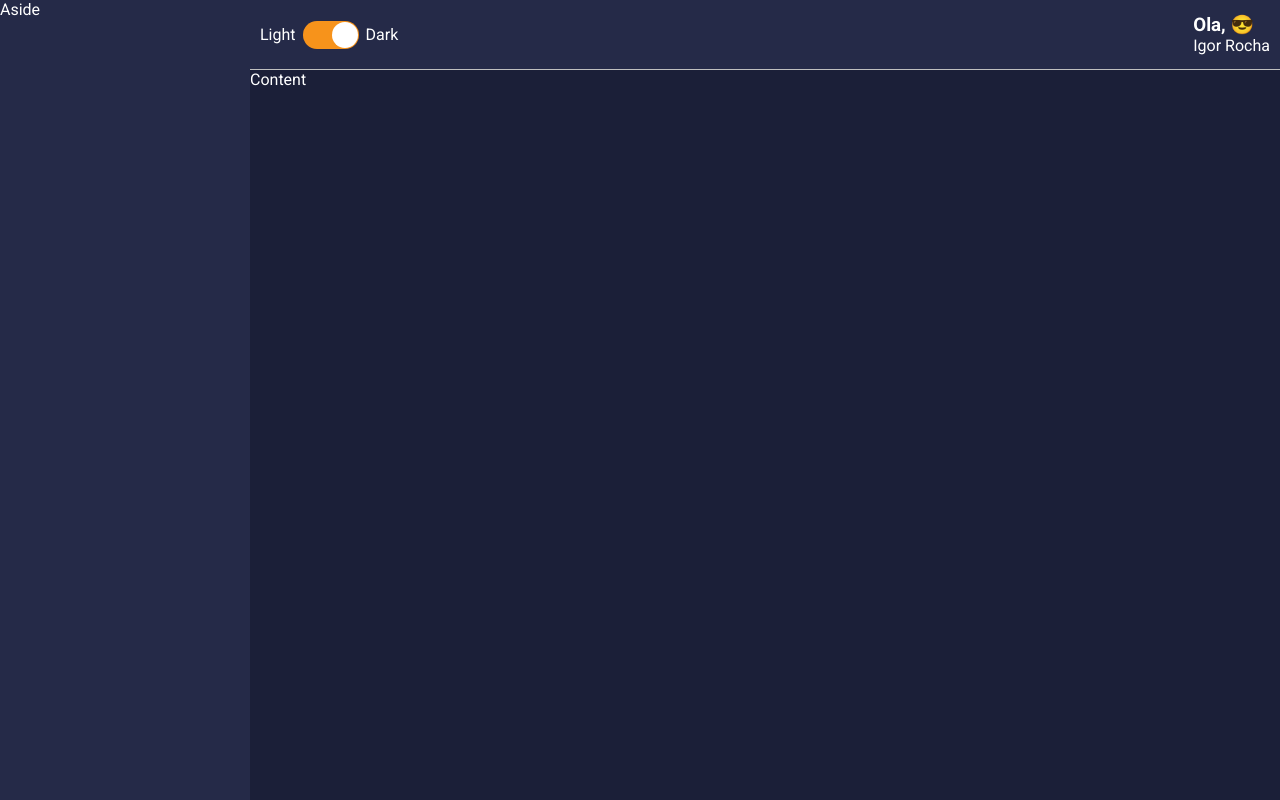
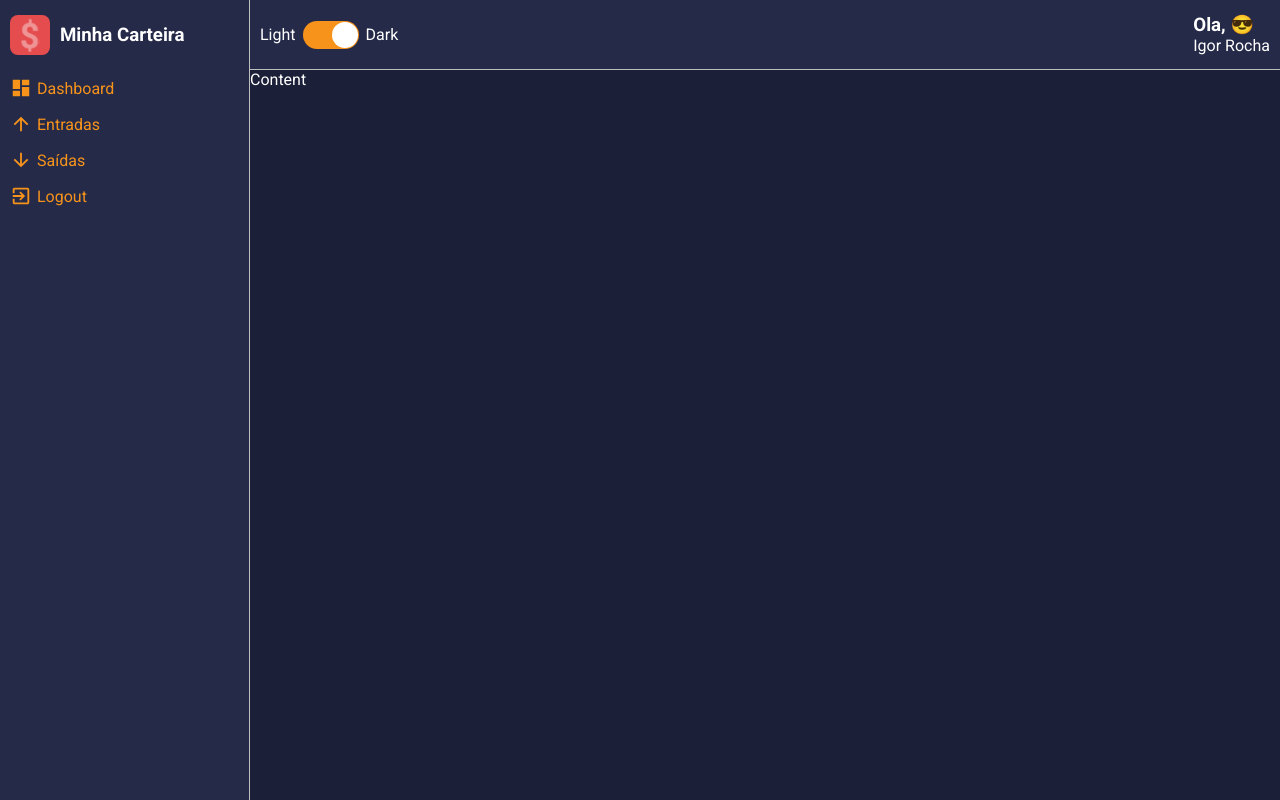
Before and after one commit to igortice/minha-carteira, a React (Create React App) app: page / in a window 1280 px wide. Built offline with nearby package versions, Linux system fonts and the light colour scheme; the HTML template or start-up script is replaced by a standard one.

Commit message:
aside layout init

```diff
--- a/package.json
+++ b/package.json
@@ -12,6 +12,7 @@
     "@types/react-dom": "^16.9.0",
     "react": "^16.13.1",
     "react-dom": "^16.13.1",
+    "react-icons": "^3.11.0",
     "react-scripts": "3.4.3",
     "react-switch": "^5.0.1",
     "styled-components": "^5.2.0",
--- a/src/components/Aside/index.tsx
+++ b/src/components/Aside/index.tsx
@@ -1,9 +1,52 @@
 import React from 'react';
+import {
+  MdArrowDownward,
+  MdArrowUpward,
+  MdDashboard,
+  MdExitToApp,
+} from 'react-icons/md';
 
-import { Container } from './styles';
+import srcLogoImg from '../../assets/logo.svg';
+import {
+  Container,
+  ContainerGrid,
+  Header,
+  LogoImg,
+  MenuContainer,
+  MenuItemLink,
+  Title,
+} from './styles';
 
 const Aside: React.FC = () => {
-  return <Container>Aside</Container>;
+  return (
+    <Container>
+      <ContainerGrid>
+        <Header>
+          <LogoImg src={srcLogoImg} alt={'Logo Imagem'} />
+          <Title>Minha Carteira</Title>
+        </Header>
+
+        <MenuContainer>
+          <MenuItemLink href={'#'}>
+            <MdDashboard />
+            Dashboard
+          </MenuItemLink>
+          <MenuItemLink href={'#'}>
+            <MdArrowUpward />
+            Entradas
+          </MenuItemLink>
+          <MenuItemLink href={'#'}>
+            <MdArrowDownward />
+            Saídas
+          </MenuItemLink>
+          <MenuItemLink href={'#'}>
+            <MdExitToApp />
+            Logout
+          </MenuItemLink>
+        </MenuContainer>
+      </ContainerGrid>
+    </Container>
+  );
 };
 
 export default Aside;
--- a/src/components/Aside/styles.ts
+++ b/src/components/Aside/styles.ts
@@ -2,6 +2,56 @@ import styled from 'styled-components';
 
 export const Container = styled.div`
   grid-area: AS;
+  background-color: ${(props) => props.theme.colors.secondary};
+  border-right: 1px solid ${(props) => props.theme.colors.gray};
+  padding: 0 10px;
+`;
+
+export const ContainerGrid = styled.div`
+  display: grid;
+  grid-template-rows: 70px auto;
+  grid-template-areas:
+    'HD'
+    'MN';
+  height: 100vh;
+`;
+
+export const Header = styled.header`
+  grid-area: HD;
+  align-items: center;
+  display: flex;
+`;
+
+export const LogoImg = styled.img`
+  height: 40px;
+  width: 40;
+`;
+
+export const Title = styled.h3`
   color: ${(props) => props.theme.colors.white};
-  background-color: ${(props) => props.theme.colors.secondary};
+  margin-left: 10px;
 `;
+
+export const MenuContainer = styled.nav`
+  grid-area: MN;
+  display: flex;
+  flex-direction: column;
+`;
+
+export const MenuItemLink = styled.a`
+  color: ${(props) => props.theme.colors.info};
+  text-decoration: none;
+  transition: opacity 0.3s;
+  margin: 7px 0;
+  display: flex;
+  align-items: center;
+
+  &:hover {
+    opacity: 0.7;
+  }
+
+  > svg {
+    font-size: 22px;
+    margin-right: 5px;
+  }
+`;
```
Also changed, not shown: 1 other file (tests, documents, lock files or other folders).
